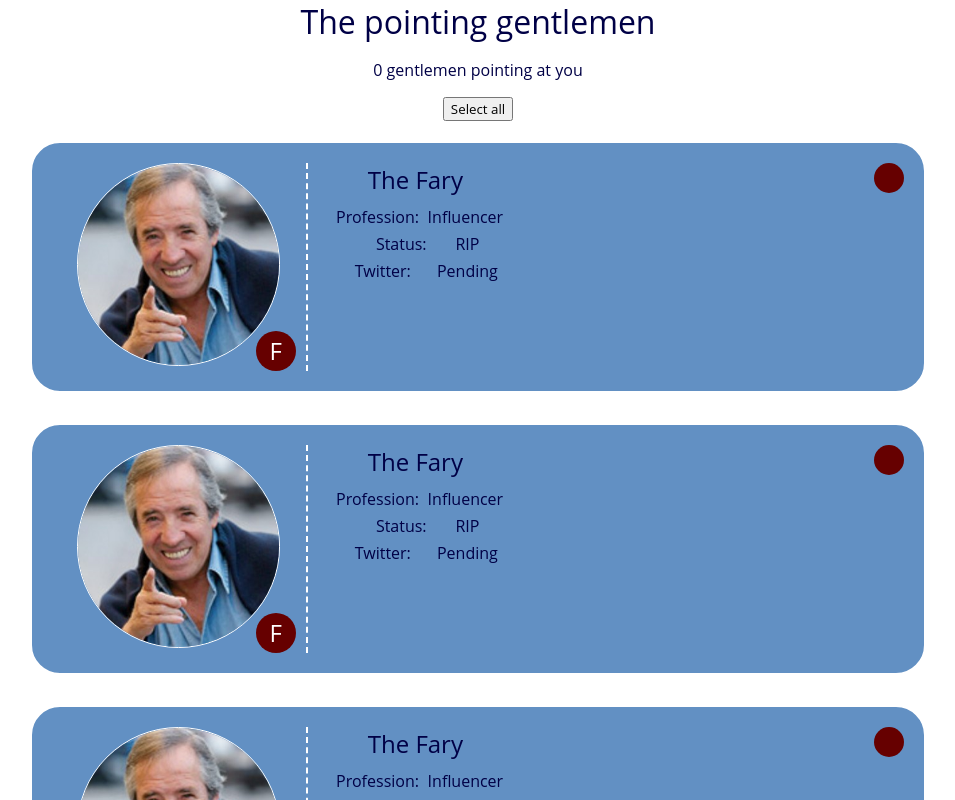
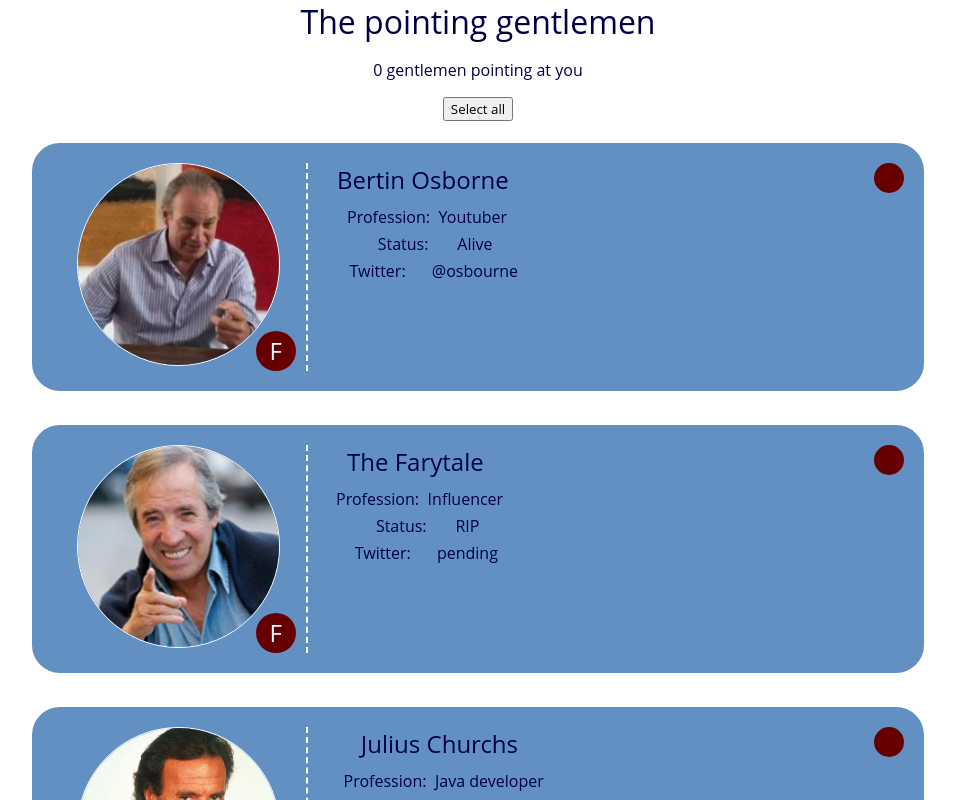
Before and after one commit to Learning-X/202204-W4CH1-luc-st-pierre, a React (Create React App) app: page / in a window 1280 px wide. Shown: the top 800 px of the page, without its empty margins (162-1117 px from the left). Built offline with nearby package versions, Linux system fonts and the light colour scheme.

Commit message:
Consumed gentlemen data prop

```diff
--- a/src/App.js
+++ b/src/App.js
@@ -10,15 +10,15 @@ function App() {
 
   return (
     <div className="App">
-      <header class="main-header">
-        <h1 class="main-title">The pointing gentlemen</h1>
+      <header className="main-header">
+        <h1 className="main-title">The pointing gentlemen</h1>
       </header>
-      <section class="controls">
+      <section className="controls">
         <Info />
         <Button className="button button--select" text="Select all" />
       </section>
-      <main class="main">
-        <ul class="gentlemen">
+      <main className="main">
+        <ul className="gentlemen">
           {gentlemen.map((gentleman) => {
             return <Gentlemen key={gentleman.id} gentleman={gentleman} />;
           })}
--- a/src/components/Gentlemen/Gentlemen.js
+++ b/src/components/Gentlemen/Gentlemen.js
@@ -1,32 +1,34 @@
-const Gentlemen = () => {
+const Gentlemen = ({ gentleman }) => {
   return (
     <>
-      <li class="gentleman">
-        <div class="gentleman__avatar-container">
+      <li className="gentleman">
+        <div className="gentleman__avatar-container">
           <img
-            class="gentleman__avatar"
-            src="img/fary.jpg"
-            alt="The Fary pointing at you"
+            className="gentleman__avatar"
+            src={`img/${gentleman.picture}`}
+            alt={`${gentleman.alternativeText}`}
           />
-          <span class="gentleman__initial">F</span>
+          <span className="gentleman__initial">F</span>
         </div>
-        <div class="gentleman__data-container">
-          <h2 class="gentleman__name">The Fary</h2>
-          <ul class="gentleman__data-list">
-            <li class="gentleman__data">
-              <span class="gentleman__data-label">Profession:</span>
-              Influencer
+        <div className="gentleman__data-container">
+          <h2 className="gentleman__name">{gentleman.name}</h2>
+          <ul className="gentleman__data-list">
+            <li className="gentleman__data">
+              <span className="gentleman__data-label">Profession:</span>
+              {gentleman.profession}
             </li>
-            <li class="gentleman__data">
-              <span class="gentleman__data-label">Status:</span> RIP
+            <li className="gentleman__data">
+              <span className="gentleman__data-label">Status:</span>{" "}
+              {gentleman.status}
             </li>
-            <li class="gentleman__data">
-              <span class="gentleman__data-label">Twitter:</span> Pending
+            <li className="gentleman__data">
+              <span className="gentleman__data-label">Twitter:</span>{" "}
+              {gentleman.twitter}
             </li>
           </ul>
         </div>
-        <i class="icon gentleman__icon fas fa-check"></i>
-        <i class="icon gentleman__icon gentleman__icon--delete fas fa-times"></i>
+        <i className="icon gentleman__icon fas fa-check"></i>
+        <i className="icon gentleman__icon gentleman__icon--delete fas fa-times"></i>
       </li>
     </>
   );
--- a/src/components/Info/Info.js
+++ b/src/components/Info/Info.js
@@ -1,7 +1,7 @@
 const Info = () => {
   return (
     <>
-      <p class="info">0 gentlemen pointing at you</p>
+      <p className="info">0 gentlemen pointing at you</p>
     </>
   );
 };
```
Also changed, not shown: public/favicon.png (deleted), public/manifest.json, 1 other file (tests, documents, lock files or other folders).
